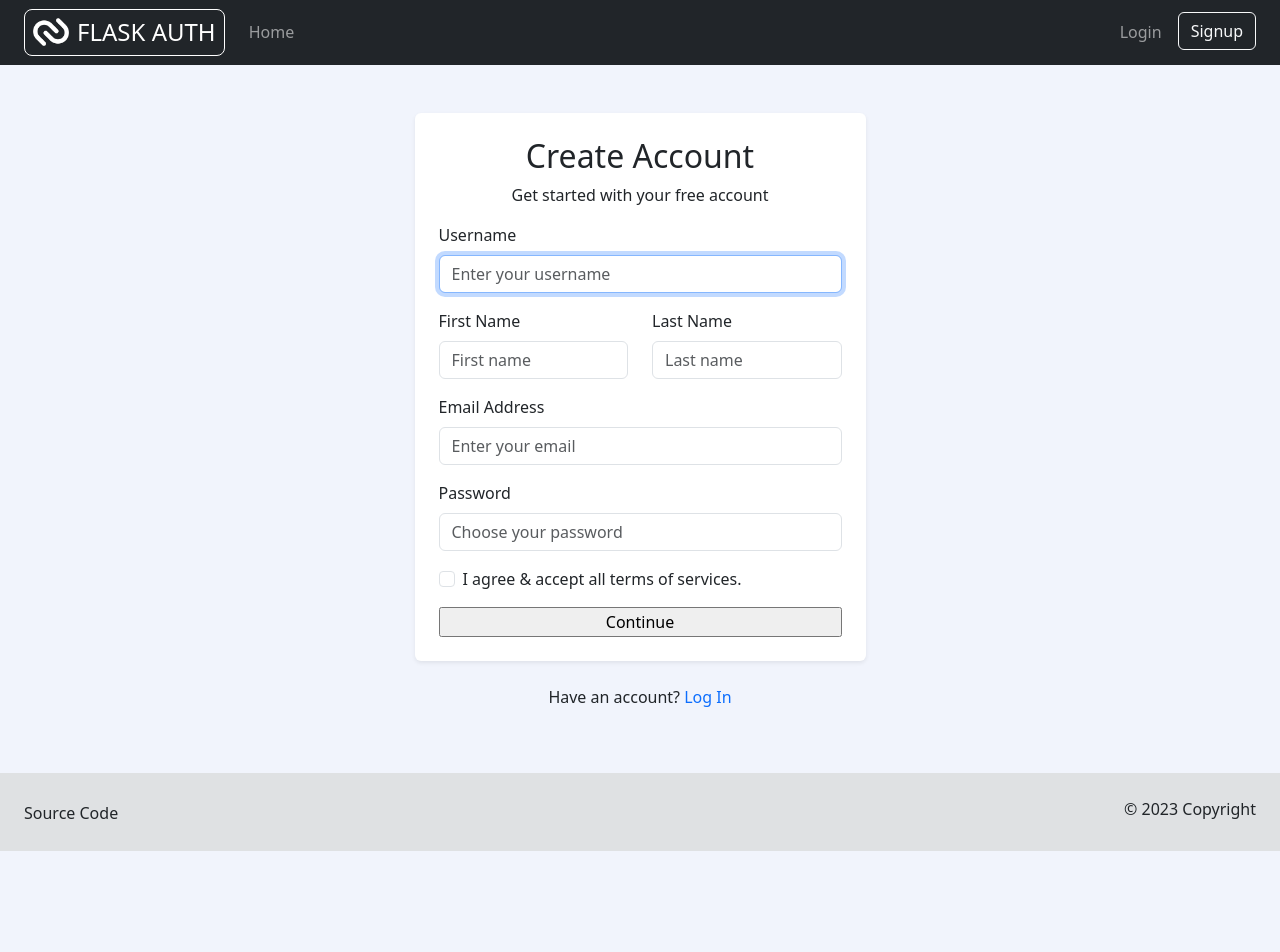
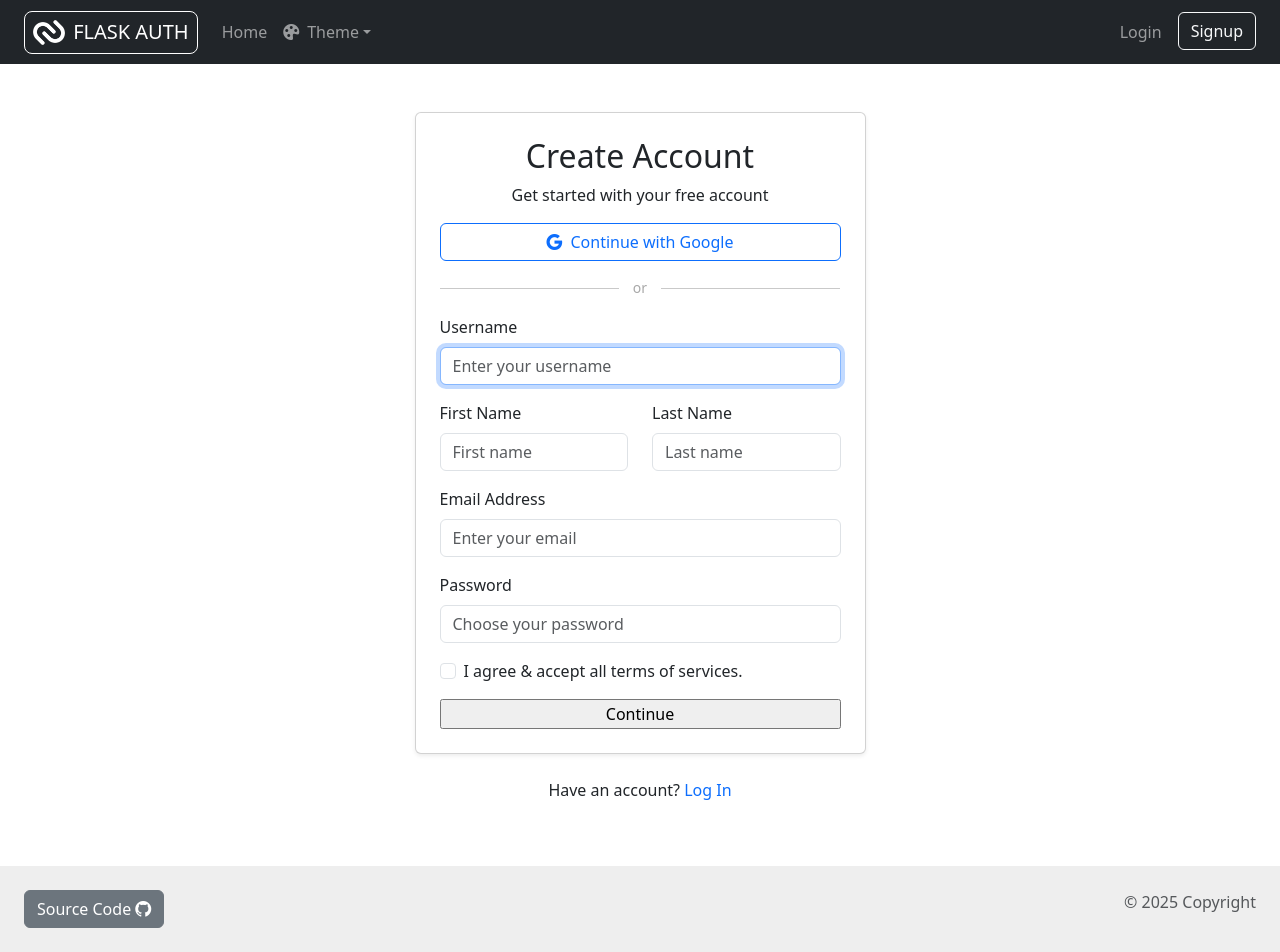
Before and after one commit to anuraagnagar/flask-user-authentication, a Flask app: page /register in a window 1280 px wide. Before the commit the page ends 851 px from the top, so only its background shows below. Run offline with Flask 3, Linux system fonts and the light colour scheme; parts of the project's set-up code (start-up, migrations or seed data) failed here and were passed over; some libraries are stand-ins or nearby versions.

Commit message:
format HTML elements and improve UI.

```diff
--- a/accounts/templates/base.html
+++ b/accounts/templates/base.html
@@ -9,20 +9,21 @@
   <meta http-equiv="X-UA-Compatible" content="IE=edge" />
   <meta name="viewport" content="width=device-width, initial-scale=1.0" />
   <link rel="shortcut icon" href="{{ url_for('static', filename='assets/favicon.ico') }}" type="image/x-icon">
-  <title>{% block title %}{% endblock %} - Flask Authentication System</title>
+  <title>{{ title }} - Flask Authentication System</title>
   <link rel="stylesheet" href="{{ url_for('static', filename='css/style.css') }}">
+  <link rel="stylesheet" href="https://cdn.jsdelivr.net/npm/bootstrap-icons@1.11.3/font/bootstrap-icons.min.css">
   {{ bootstrap.load_css() }}
 </head>
 
-<body style="background-color: #f1f4fc;">
+<body>
   <!-- navbar -->
   <nav class="navbar navbar-expand-md navbar-dark bg-dark static-top py-1">
     <div class="container-fluid px-lg-4">
       <a class="navbar-brand" href="{{ url_for('accounts.index') }}">
         <div class="d-flex p-2 rounded-3" style="border: 1px solid #fff;">
-          <img class="w-100 me-2" src="{{ url_for('static', filename='assets/images/logo.png') }}" alt=""
-            style="height: 28px;">
-          <h4 class="text-uppercase m-0">Flask Auth</h4>
+          <img class="w-100 me-2" src="{{ url_for('static', filename='assets/images/logo.png') }}" alt="logo"
+            style="height: 25px;">
+          <h5 class="text-uppercase m-0">Flask Auth</h5>
         </div>
       </a>
 
@@ -37,7 +38,39 @@
           {{ render_nav_item('accounts.profile', 'Profile') }}
           {{ render_nav_item('accounts.change_email', 'Reset Email') }}
           {{ render_nav_item('accounts.change_password', 'Change Password') }}
+          {{ render_nav_item('accounts.settings', 'Settings') }}
           {% endif %}
+          <li class="nav-item dropdown">
+            <a class="nav-link dropdown-toggle" role="button" data-bs-toggle="dropdown" aria-expanded="false">
+              <i class="bi bi-palette-fill me-2"></i>Theme</a>
+            <ul class="dropdown-menu">
+              <li><a class="dropdown-item" href="{{ url_for('change_theme', theme='pulse') }}">Pulse
+                  {% if session['_theme_preference'] == 'pulse' %}
+                  <i class="bi bi-check-circle-fill ms-2"></i>
+                  {% endif %}
+                </a></li>
+              <li><a class="dropdown-item" href="{{ url_for('change_theme', theme='sketchy') }}">Sketchy
+                  {% if session['_theme_preference'] == 'sketchy' %}
+                  <i class="bi bi-check-circle-fill ms-2"></i>
+                  {% endif %}
+                </a></li>
+              <li><a class="dropdown-item" href="{{ url_for('change_theme', theme='flatly') }}">Flatly
+                  {% if session['_theme_preference'] == 'flatly' %}
+                  <i class="bi bi-check-circle-fill ms-2"></i>
+                  {% endif %}
+                </a></li>
+              <li><a class="dropdown-item" href="{{ url_for('change_theme', theme='journal') }}">Journal
+                  {% if session['_theme_preference'] == 'journal' %}
+                  <i class="bi bi-check-circle-fill ms-2"></i>
+                  {% endif %}
+                </a></li>
+              <li><a class="dropdown-item" href="{{ url_for('change_theme', theme='lumen') }}">Lumen
+                  {% if session['_theme_preference'] == 'lumen' %}
+                  <i class="bi bi-check-circle-fill ms-2"></i>
+                  {% endif %}
+                </a></li>
+            </ul>
+          </li>
         </ul>
         <ul class="navbar-nav ms-auto my-2">
           {% if not current_user.is_authenticated %}
@@ -58,12 +91,13 @@
   {% block body %} {% endblock %}
 
   <!-- Footer -->
-  <footer class="text-center text-lg-start text-dark" style="background-color: #ECEFF1">
+  <footer class="text-center text-lg-start text-dark">
     <div class="d-flex justify-content-between p-4" style="background-color: rgba(170, 170, 170, 0.2)">
-      <p class="text-body m-0">Source Code <a href="https://github.com/anuraagnagar/flask-user-authentication"
-          target="_blank" class="text-dark fs-5">
-          {{ render_icon('github') }}</a></p>
-      <p class="m-0">© 2023 Copyright</p>
+      <a class="text-body" href="https://github.com/anuraagnagar/flask-user-authentication" target="_blank">
+        <button class="btn btn-secondary">Source Code
+          <span class="my-auto">{{ render_icon('github') }}</span></button>
+      </a>
+      <p class="text-muted m-0">© 2025 Copyright</p>
     </div>
   </footer>
 
--- a/accounts/templates/change_password.html
+++ b/accounts/templates/change_password.html
@@ -1,7 +1,8 @@
+{% set title = "Change Password" %}
+
 {% extends "base.html" %}
 {% from 'bootstrap5/form.html' import render_field %}
 {% from 'bootstrap5/utils.html' import render_messages %}
-{% block title %}Change Password{% endblock %}
 
 {% block body %}
 
@@ -9,7 +10,7 @@
     <div class="container">
         <div class="row justify-content-center">
             <section class="col-sm-11 col-md-8 col-lg-6 col-xl-5">
-                <div class="card shadow-sm border-0">
+                <div class="card shadow-sm">
                     <div class="p-4">
                         <form action="{{ url_for('accounts.change_password') }}" method="post">
                             <div class="mb-4">
--- a/accounts/templates/confirm_account.html
+++ b/accounts/templates/confirm_account.html
@@ -1,6 +1,7 @@
+{% set title = "Confirm Account" %}
+
 {% extends "base.html" %}
 {% from 'bootstrap5/utils.html' import render_messages %}
-{% block title %}Confirm Account{% endblock %}
 
 {% block body %}
 
--- a/accounts/templates/confirm_email.html
+++ b/accounts/templates/confirm_email.html
@@ -1,6 +1,7 @@
+{% set title = "Confirm Email" %}
+
 {% extends "base.html" %}
 {% from 'bootstrap5/utils.html' import render_messages %}
-{% block title %}Confirm Email{% endblock %}
 
 {% block body %}
 
--- a/accounts/templates/errors/404.html
+++ b/accounts/templates/errors/404.html
@@ -1,6 +1,6 @@
+{% set title = "404 Not Found" %}
+
 {% extends "base.html" %}
-{% block title %}404 Not Found{% endblock %}
-
 {% block body %}
 
 <div class="my-3">
--- a/accounts/templates/errors/429.html
+++ b/accounts/templates/errors/429.html
@@ -1,6 +1,6 @@
+{% set title = "429 Too Many Request" %}
+
 {% extends "base.html" %}
-{% block title %}429 Too Many Request{% endblock %}
-
 {% block body %}
 
 <div class="my-3">
--- a/accounts/templates/forgot_password.html
+++ b/accounts/templates/forgot_password.html
@@ -1,14 +1,15 @@
+{% set title = "Forgot Password" %}
+
 {% extends "base.html" %}
 {% from 'bootstrap5/form.html' import render_field %}
 {% from 'bootstrap5/utils.html' import render_messages %}
-{% block title %}Forgot Password{% endblock %}
 
 {% block body %}
 <main class="my-5">
     <div class="container">
         <div class="row justify-content-center">
             <section class="col-sm-11 col-md-8 col-lg-6 col-xl-5">
-                <div class="card shadow-sm border-0 mb-4">
+                <div class="card shadow-sm mb-4">
                     <div class="p-4">
                         <form action="{{ url_for('accounts.forgot_password') }}" method="post">
                             <div class="mb-4">
--- a/accounts/templates/profile.html
+++ b/accounts/templates/profile.html
@@ -1,13 +1,14 @@
+{% set title = "My Profile" %}
+
 {% extends "base.html" %}
 {% from 'bootstrap5/form.html' import render_field %}
 {% from 'bootstrap5/utils.html' import render_messages %}
-{% block title %}My Profile{% endblock %}
 
 {% block body %}
 
 <div class="container my-4">
     {{ render_messages(dismissible=True, dismiss_animate=True) }}
-    <div class="card shadow-sm border-0">
+    <div class="card shadow-sm">
         <div class="row">
             <div class="col-md-5 col-lg-5">
                 <div class="d-flex flex-column align-items-center text-center p-3">
--- a/accounts/templates/register.html
+++ b/accounts/templates/register.html
@@ -1,7 +1,8 @@
+{% set title = "Register" %}
+
 {% extends "base.html" %}
 {% from 'bootstrap5/form.html' import render_field %}
 {% from 'bootstrap5/utils.html' import render_messages %}
-{% block title %}Register{% endblock %}
 
 {% block body %}
 
@@ -9,14 +10,26 @@
   <div class="container">
     <div class="row justify-content-center">
       <section class="col-sm-11 col-md-8 col-lg-6 col-xl-5">
-        <div class="card shadow-sm border-0 mb-4">
+        <div class="card shadow-sm mb-4">
           <div class="p-4">
+            <div class="mb-3">
+              <h2 class="card-title text-center">Create Account</h2>
+              <p class="text-center">Get started with your free account</p>
+            </div>
+            {{ render_messages() }}
+            <form action="{{ url_for('accounts.google_login') }}" method="post">
+              <div class="form-outline">
+                <input type="hidden" name="csrf_token" value="{{ csrf_token() }}">
+                <input type="hidden" name="action" value="register">
+                <button class="btn btn-outline-primary w-100" type="submit">
+                  <i class="bi bi-google me-2"></i>Continue with Google
+                </button>
+              </div>
+            </form>
+            <div class="main-divider main-divider-horizontal my-3" role="separator">
+              <span>or</span>
+            </div>
             <form action="{{ url_for('accounts.register') }}" method="post">
-              <div class="mb-3">
-                <h2 class="card-title text-center">Create Account</h2>
-                <p class="text-center">Get started with your free account</p>
-              </div>
-              {{ render_messages() }}
               {{ form.hidden_tag() }}
               {{ render_field(form.username, placeholder="Enter your username", autofocus="true") }}
               <div class="row">
--- a/accounts/templates/reset_password.html
+++ b/accounts/templates/reset_password.html
@@ -1,7 +1,8 @@
+{% set title = "Reset Password" %}
+
 {% extends "base.html" %}
 {% from 'bootstrap5/form.html' import render_field %}
 {% from 'bootstrap5/utils.html' import render_messages %}
-{% block title %}Reset Password{% endblock %}
 
 {% block body %}
 
@@ -9,7 +10,7 @@
     <div class="container">
         <div class="row justify-content-center">
             <div class="col-sm-11 col-md-8 col-lg-6 col-xl-5">
-                <div class="card shadow-sm border-0 mb-4">
+                <div class="card shadow-sm mb-4">
                     <section class="p-4">
                         <form action="{{ url_for('accounts.reset_password', token=token) }}" method="post">
                             <div class="mb-4">
```
Also changed, not shown: accounts/templates/change_email.html (+6 -5 lines), accounts/templates/index.html (+9 -8 lines), accounts/templates/login.html (+21 -8 lines), accounts/templates/settings.html (added, +84 -0 lines).
